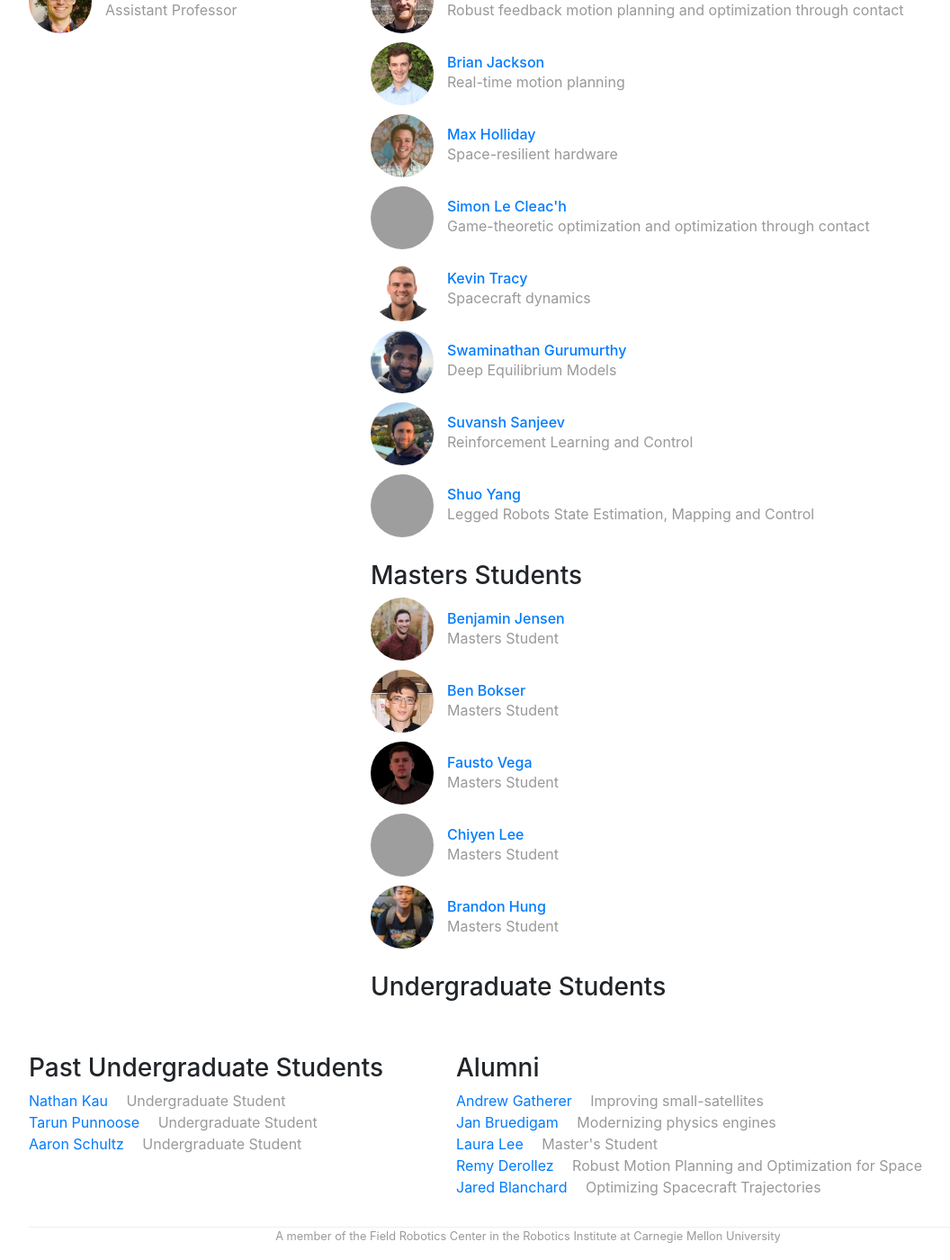
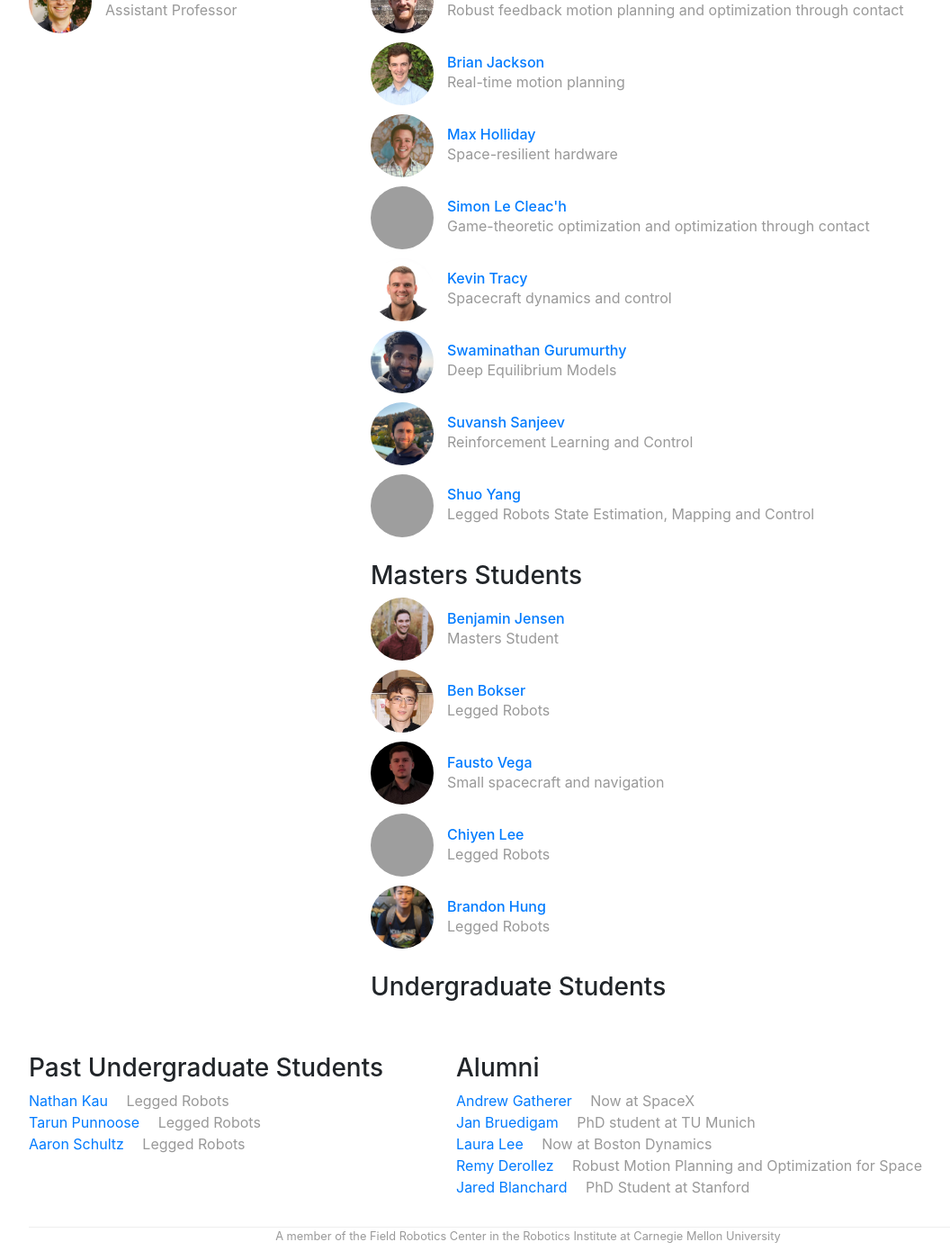
Before and after one commit to RoboticExplorationLab/roboticexplorationlab.github.io, a Jekyll site: the page built from index.html, in a window 1280 px wide and 1400 px high, scrolled down 4386 px, cut to the strip 0-1400 px from the top of the window. Shown: the whole strip at 90% size, without its empty margins (53-1109 px from the left). Built offline with Jekyll 4.4.1, drawn with Linux system fonts in a browser that asks for light colours; comment, search, counter and statistics services are not loaded; grey boxes are pictures that could not be loaded.

Commit message:
people updates

```diff
--- a/_data/people.yml
+++ b/_data/people.yml
@@ -44,7 +44,7 @@ andrew:
     github: GathererA
     role: alum
     image: /img/people/andrew.jpg
-    bio: Improving small-satellites
+    bio: Now at SpaceX
 
 jan:
     display_name: "Jan Bruedigam"
@@ -52,35 +52,35 @@ jan:
     github: janbruedigam
     role: alum
     image: /img/people/jan.jpg
-    bio: Modernizing physics engines
+    bio: PhD student at TU Munich
 
 laura:
     display_name: "Laura Lee"
     webpage: "https://www.linkedin.com/in/lauraleeane/"
     role: alum
     image: /img/people/laura.jpg
-    bio: Master's Student
+    bio: Now at Boston Dynamics
 
 nathan:
     display_name: "Nathan Kau"
     webpage: "https://nathankau.com/"
     role: ugrad-alum
     image: /img/people/nathankau.jpg
-    bio: Undergraduate Student
+    bio: Legged Robots
 
 tarun:
     display_name: "Tarun Punnoose"
     webpage: "https://punnoo.se/"
     role: ugrad-alum
     image: /img/people/tarun.jpg
-    bio: Undergraduate Student
+    bio: Legged Robots
 
 aaron:
     display_name: "Aaron Schultz"
     webpage: "https://www.linkedin.com/in/aaron-s-a4aa2685/"
     role: ugrad-alum
     image: /img/people/aaron.jpg
-    bio: Undergraduate Student
+    bio: Legged Robots
 
 remy:
     display_name: "Remy Derollez"
@@ -96,7 +96,7 @@ jared:
     github: jared711
     role: alum
     image: /img/people/jared.jpg
-    bio: Optimizing Spacecraft Trajectories
+    bio: PhD Student at Stanford
 
 kevin:
     display_name: "Kevin Tracy"
@@ -104,7 +104,7 @@ kevin:
     github: kevintracy7
     role: phd
     image: /img/people/kevin.jpg
-    bio: Spacecraft dynamics
+    bio: Spacecraft dynamics and control
 
 swamig:
     display_name: "Swaminathan Gurumurthy"
@@ -144,7 +144,7 @@ bbokser:
     github: bbokser
     role: masters
     image: /img/people/bbokser.jpg
-    bio: Masters Student
+    bio: Legged Robots
 
 
 shuo:
@@ -161,7 +161,7 @@ fausto:
     github: vegaf1
     role: masters
     image: /img/people/fausto.jpg
-    bio: Masters Student
+    bio: Small spacecraft and navigation
 
 chiyen:
     display_name: "Chiyen Lee"
@@ -169,7 +169,7 @@ chiyen:
     github: ChiyenLee
     role: masters
     image: /img/people/chiyen.jpeg
-    bio: Masters Student
+    bio: Legged Robots
 
 brandon:
     display_name: "Brandon Hung"
@@ -177,7 +177,7 @@ brandon:
     github: BrandonHung343
     role: masters
     image: /img/people/brandonhung.jpg
-    bio: Masters Student
+    bio: Legged Robots
 
 # grad-a:
 #     display_name: "Grad A"
```
